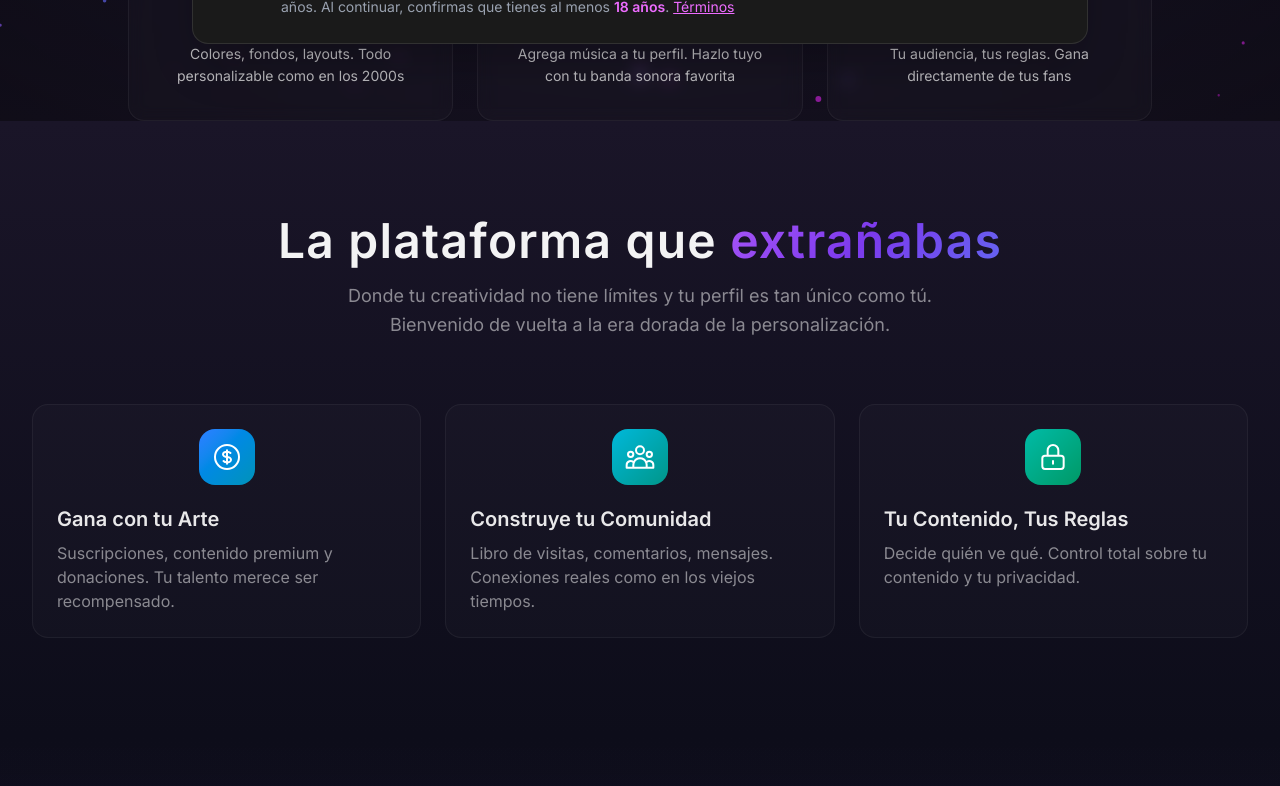
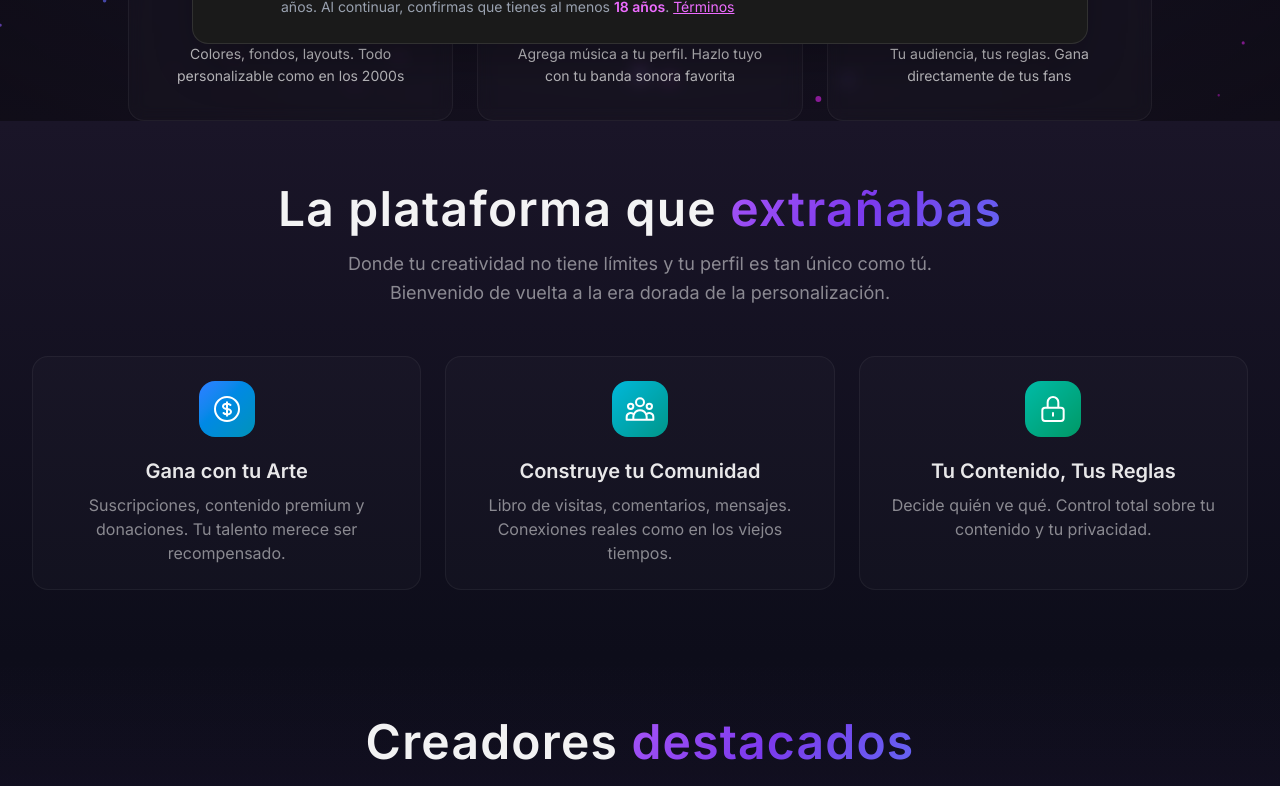
Before and after one commit to Nooxeel/apapacho, a Next.js app: page / in a window 1280 px wide. Shown: the part 740-1526 px from the top of the page. Built offline with nearby package versions, Linux system fonts and the light colour scheme; no server answers.

Commit message:
style: center feature cards content and reduce vertical spacing

```diff
--- a/src/components/landing/CreatorsShowcase.tsx
+++ b/src/components/landing/CreatorsShowcase.tsx
@@ -87,7 +87,7 @@ export function CreatorsShowcase() {
 
       <div className="max-w-7xl mx-auto px-4 sm:px-6 lg:px-8 relative">
         {/* Section Header */}
-        <div className="text-center mb-16">
+        <div className="text-center mb-12">
           <h2 className="font-poppins text-3xl md:text-5xl font-semibold text-white/95 mb-4 tracking-wide">
             Creadores <span className="gradient-text">destacados</span>
           </h2>
--- a/src/components/landing/FeaturesSection.tsx
+++ b/src/components/landing/FeaturesSection.tsx
@@ -35,10 +35,10 @@ const features = [
 
 export function FeaturesSection() {
   return (
-    <section className="py-24 relative bg-gradient-to-b from-[#1a1528] to-[#0d0d1a]">
+    <section className="py-16 relative bg-gradient-to-b from-[#1a1528] to-[#0d0d1a]">
       <div className="max-w-7xl mx-auto px-4 sm:px-6 lg:px-8">
         {/* Section Header */}
-        <div className="text-center mb-16">
+        <div className="text-center mb-12">
           <h2 className="font-poppins text-3xl md:text-5xl font-semibold text-white/95 mb-4 tracking-wide">
             La plataforma que <span className="gradient-text">extrañabas</span>
           </h2>
@@ -58,7 +58,7 @@ export function FeaturesSection() {
               hover
               className="group border-white/[0.05] bg-white/[0.02] hover:bg-white/[0.04] hover:border-purple-500/20"
             >
-              <CardContent>
+              <CardContent className="text-center">
                 <div
                   className={`w-14 h-14 rounded-2xl bg-gradient-to-br ${feature.gradient} flex items-center justify-center mb-5 mx-auto`}
                 >
```
